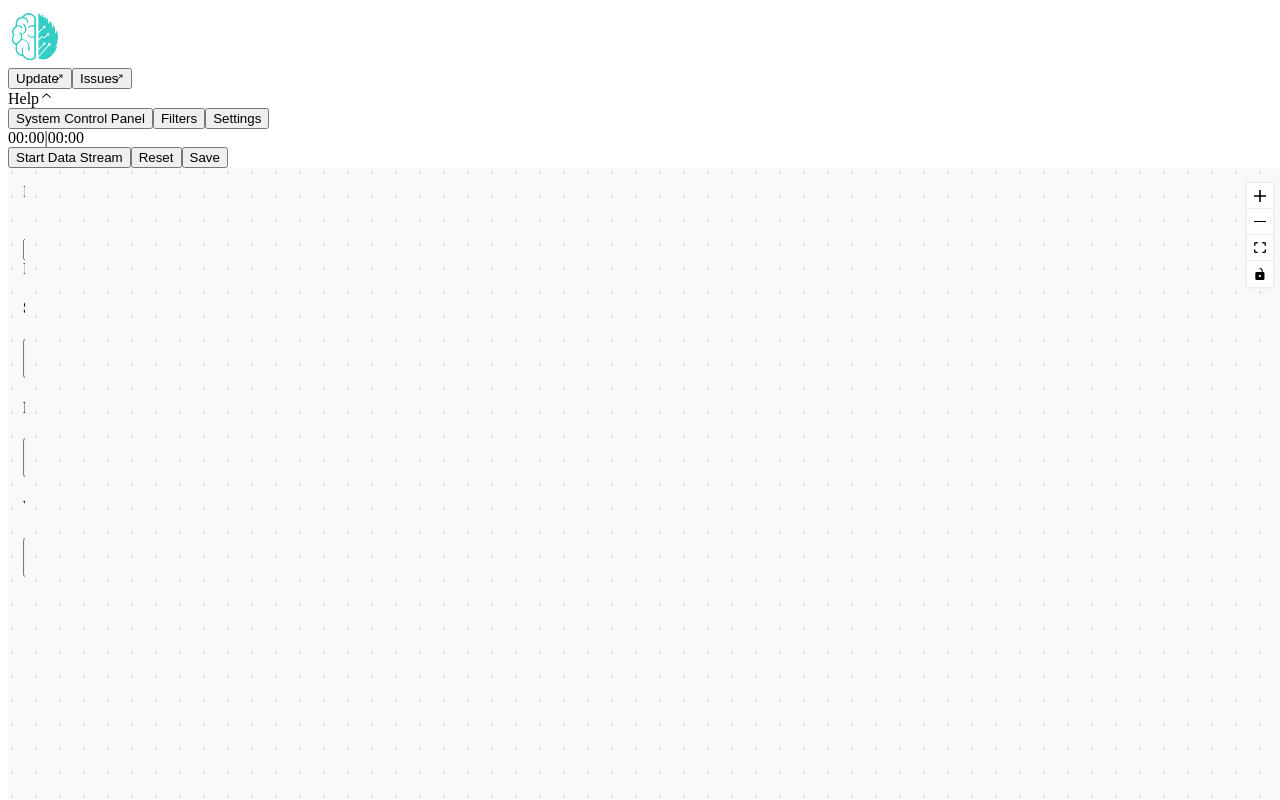
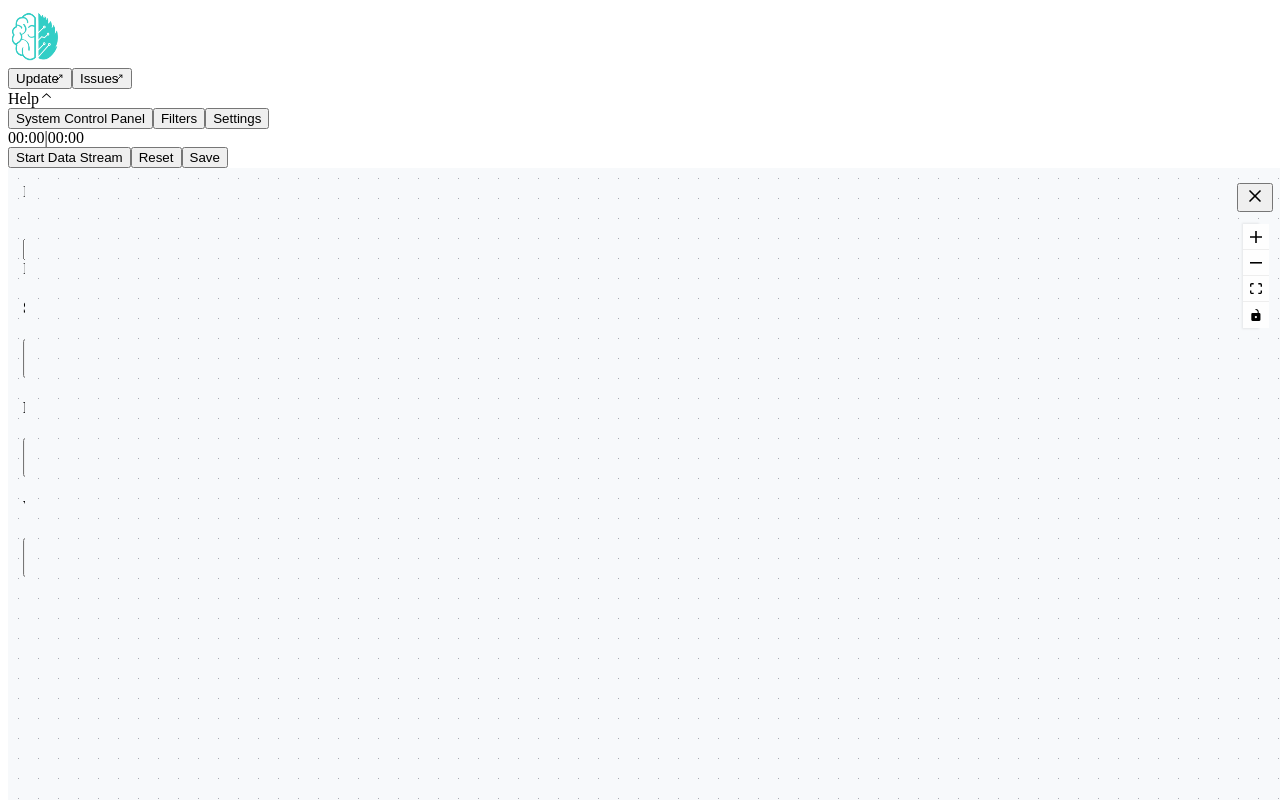
Before and after one commit to UBCMint/fullstack-moss-app, a Next.js app in the folder frontend/: page / in a window 1280 px wide. Both pictures are taken after a click on the button 1260 px from the left and 196 px from the top of the page. Shown: the top 800 px of the page. Built offline with nearby package versions, Linux system fonts and the light colour scheme.

Commit message:
refactored controls to be toggable

```diff
--- a/frontend/components/ui-react-flow/react-flow-view.tsx
+++ b/frontend/components/ui-react-flow/react-flow-view.tsx
@@ -20,6 +20,10 @@ import SignalGraphNode from '@/components/nodes/signal-graph-node/signal-graph-n
 
 import Sidebar from '@/components/ui-sidebar/sidebar';
 
+import { useState } from "react";
+import { X } from 'lucide-react';
+import { Ellipsis } from 'lucide-react';
+
 const nodeTypes = {
     'source-node': SourceNode,
     'filter-node': FilterNode,
@@ -33,6 +37,7 @@ const ReactFlowInterface = () => {
     const [nodes, setNodes, onNodesChange] = useNodesState([]);
     const [edges, setEdges, onEdgesChange] = useEdgesState([]);
     const { screenToFlowPosition } = useReactFlow();
+    const [isControlsOpen, setIsControlsOpen] = useState(false);
 
     const onConnect = (params: Connection) => {
         setEdges((eds) => addEdge(params, eds));
@@ -41,6 +46,10 @@ const ReactFlowInterface = () => {
     const onDragOver = (event: React.DragEvent<HTMLDivElement>) => {
         event.preventDefault();
         event.dataTransfer.dropEffect = 'move';
+    };
+
+    const toggleControls = () => {
+        setIsControlsOpen((prev) => !prev);
     };
 
     const onDrop = (event: React.DragEvent<HTMLDivElement>) => {
@@ -88,7 +97,20 @@ const ReactFlowInterface = () => {
                 style={{ backgroundColor: '#F7F9FB' }}
                 nodeTypes={nodeTypes}
             >
-                <Controls position="top-right" />
+                <Panel position="top-right">
+                    <button
+                        onClick={toggleControls}
+                        className="p-2 rounded-full bg-white border "
+                    >
+                        {isControlsOpen ? <X size={20} /> : <Ellipsis size={20} />}
+                    </button>
+                    {isControlsOpen && (
+                        <Controls position="top-right" style={{
+                            top: '90%',
+                            left: '-25%',
+                        }} />
+                    )}
+                </Panel>
                 <Panel position="top-left">
                     <Sidebar />
                 </Panel>
```
